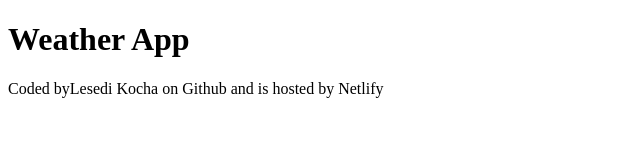
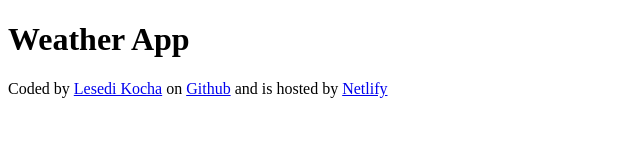
Before and after one commit to Starr016/Starr-weather-app, a plain HTML site: page index.html in a window 1280 px wide. Shown: the whole page, without its empty margins (0-640 px from the left). Drawn offline with Linux system fonts and the light colour scheme.

Commit message:
links added

```diff
--- a/index.html
+++ b/index.html
@@ -7,6 +7,10 @@
   </head>
   <body>
     <h1>Weather App</h1>
-    <footer>Coded byLesedi Kocha on Github and is hosted by Netlify</footer>
+    <footer>
+      Coded by <a href="https://github.com/Starr016">Lesedi Kocha</a> on
+      <a href="https://github.com/Starr016/Starr-weather-app">Github</a> and is
+      hosted by <a href="https://starr-weather-app.netlify.app/">Netlify</a>
+    </footer>
   </body>
 </html>
```
